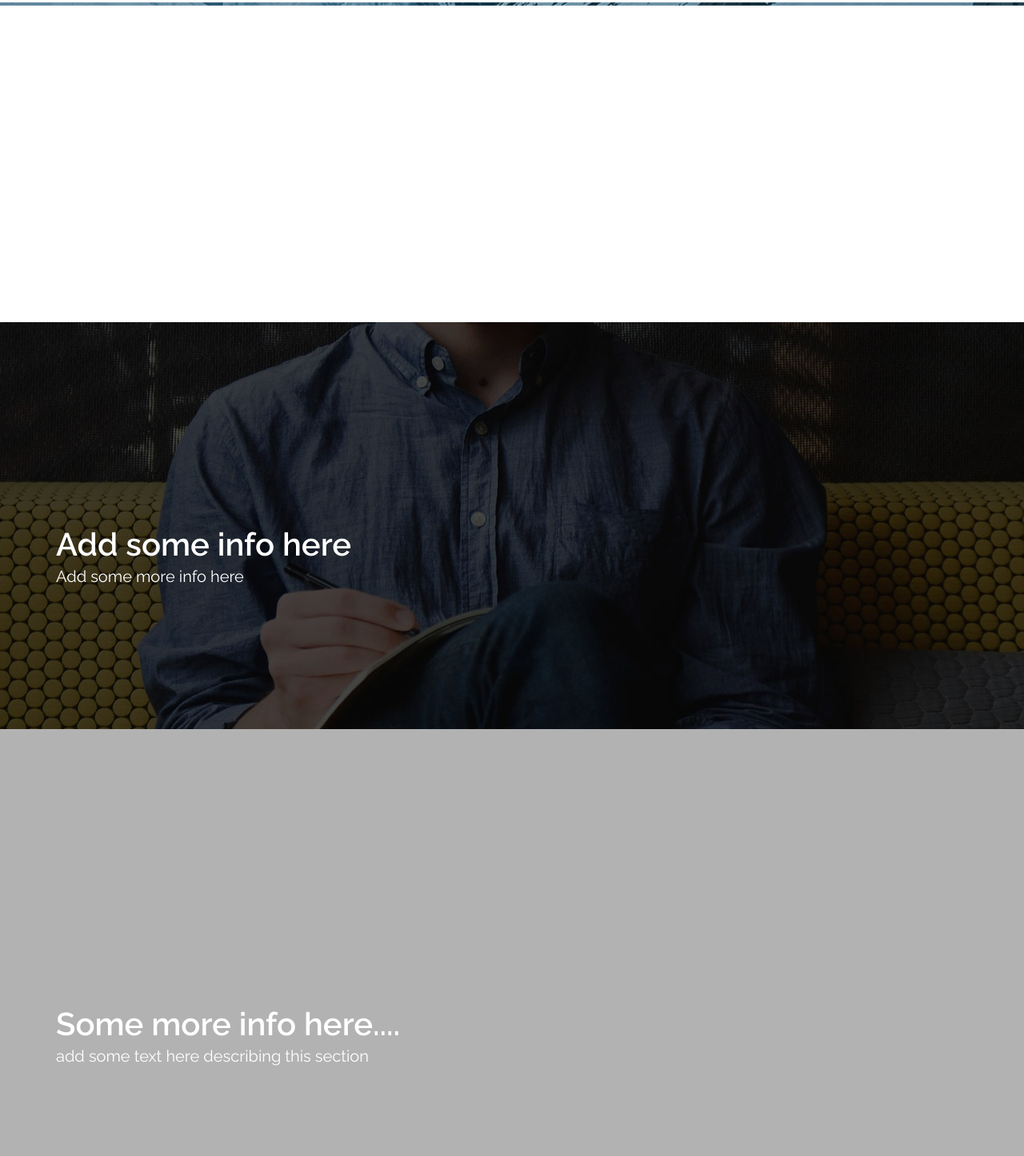
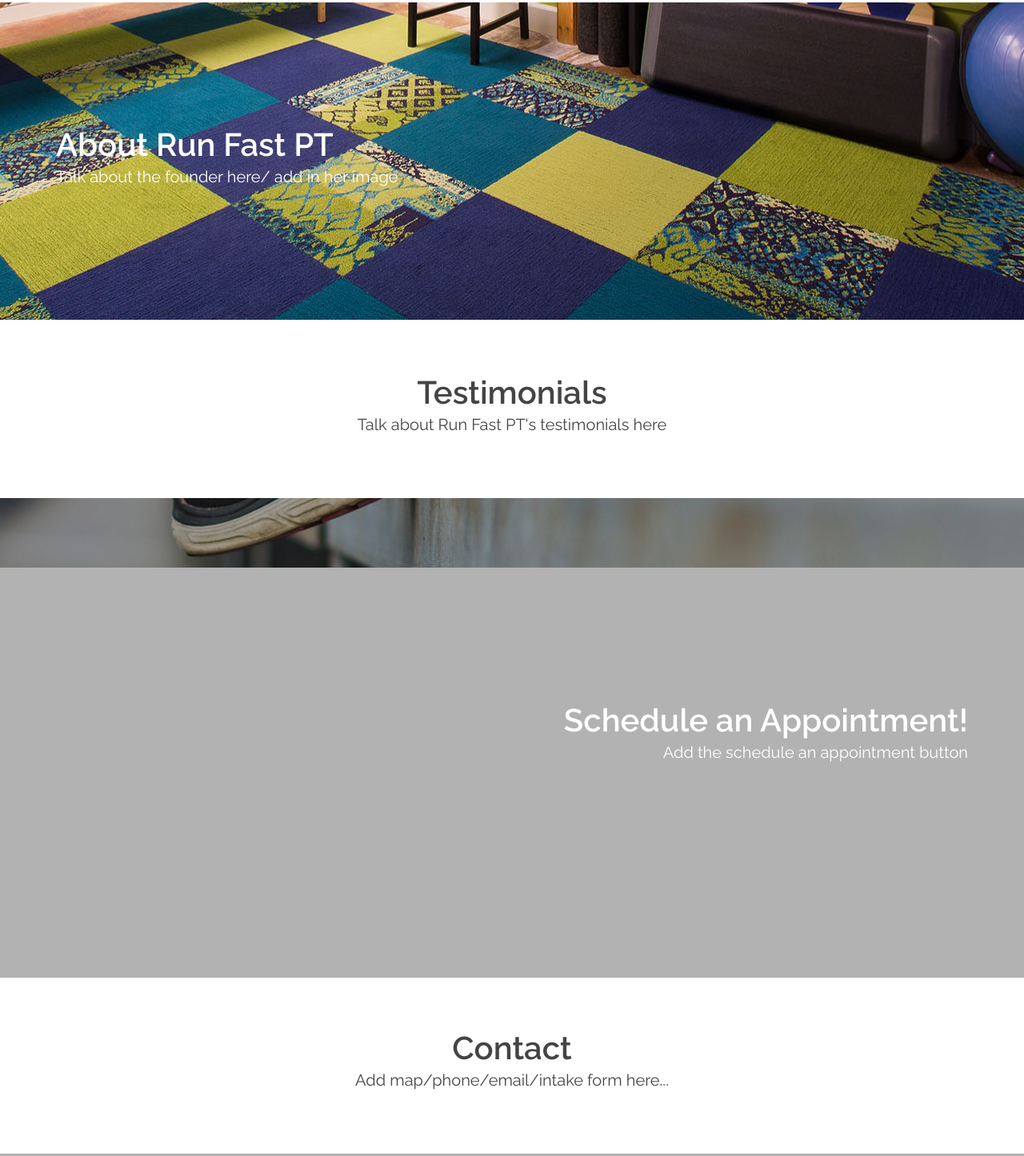
Before and after one commit to StephenJayYoung/run-fast, a plain HTML site: page index.html in a window 1280 px wide. Shown: the part 1017-2463 px from the top of the page at 80% size. Drawn offline with Linux system fonts and the light colour scheme; no server answers.

Commit message:
added some more sections

```diff
--- a/index.html
+++ b/index.html
@@ -141,7 +141,7 @@
 
 		    <div id="contentWrapper">
 
-				<!-- First Parallax -->
+				<!-- First Section -->
 				<div class="page-title title-1">
 						<div class="container">
 							<div class="row">
@@ -154,25 +154,44 @@
 
 
 				<!-- First Parallax -->
-				<div class="page-title title-1 transparent-title parallax" style="background-image:url('assets/images/bg-parallax.jpg');" data-stellar-background-ratio="0.4">
+				<div class="page-title title-1 transparent-title parallax" style="background-image:url('assets/images/runfast-room.jpg');" data-stellar-background-ratio="0.4">
 						<div class="container">
 							<div class="row">
 								<h1 class="white">About Run Fast PT</h1>
-								<h3 class="white">Talk about Run Fast pt here</h3>
+								<h3 class="white">Talk about the founder here/ add in her image</h3>
 							</div>
 						</div>
 					</div>
 
+				<!-- Third Section -->
+				<div class="page-title title-1">
+						<div class="container">
+							<div class="row">
+								<h1 class="black text-center">Testimonials</h1>
+								<h3 class="black text-center">Talk about Run Fast PT's testimonials here</h3>
+							</div>
+						</div>
+					</div>
 
-					<!-- Second Parallax -->
-	    		<div class="page-title title-1 parallax about-me-title" style="background-image:url('assets/images/2.jpg')" data-stellar-background-ratio="0.65" data-overlay="rgba(0,0,0,.3)">
+					<!-- Third Parallax -->
+	    		<div class="page-title title-1 parallax about-me-title" style="background-image:url('assets/images/schedule-appointment.jpg')" data-stellar-background-ratio="0.65" data-overlay="rgba(0,0,0,.3)">
 					<div class="container">
 						<div class="row">
-							<h1 class="white">Add some info here</h1>
-							<h3 class="white">Add some more info here</h3>
+							<h1 class="white text-right">Schedule an Appointment!</h1>
+							<h3 class="white text-right">Add the schedule an appointment button </h3>
 						</div>
 					</div>
 				</div>
+
+				<!-- Third Section -->
+				<div class="page-title title-1">
+						<div class="container">
+							<div class="row">
+								<h1 class="black text-center">Contact</h1>
+								<h3 class="black text-center">Add map/phone/email/intake form here...</h3>
+							</div>
+						</div>
+					</div>
 
 				<!-- Third Parallax -->
 	    		<div class="page-title title-1 parallax about-me-title" style="background-image:url('assets/images/bg-parallax.jpg')" data-stellar-background-ratio="0.65" data-overlay="rgba(0,0,0,.3)">
```
Also changed, not shown: assets/images/runfast-room.jpg (added), assets/images/schedule-appointment.jpg (added).
